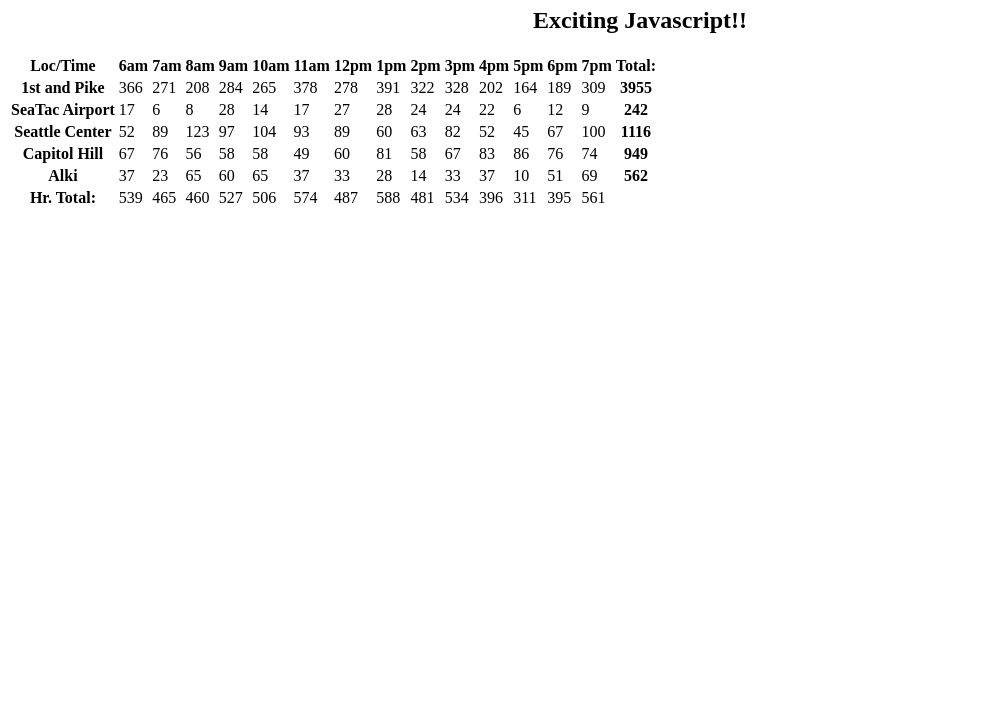
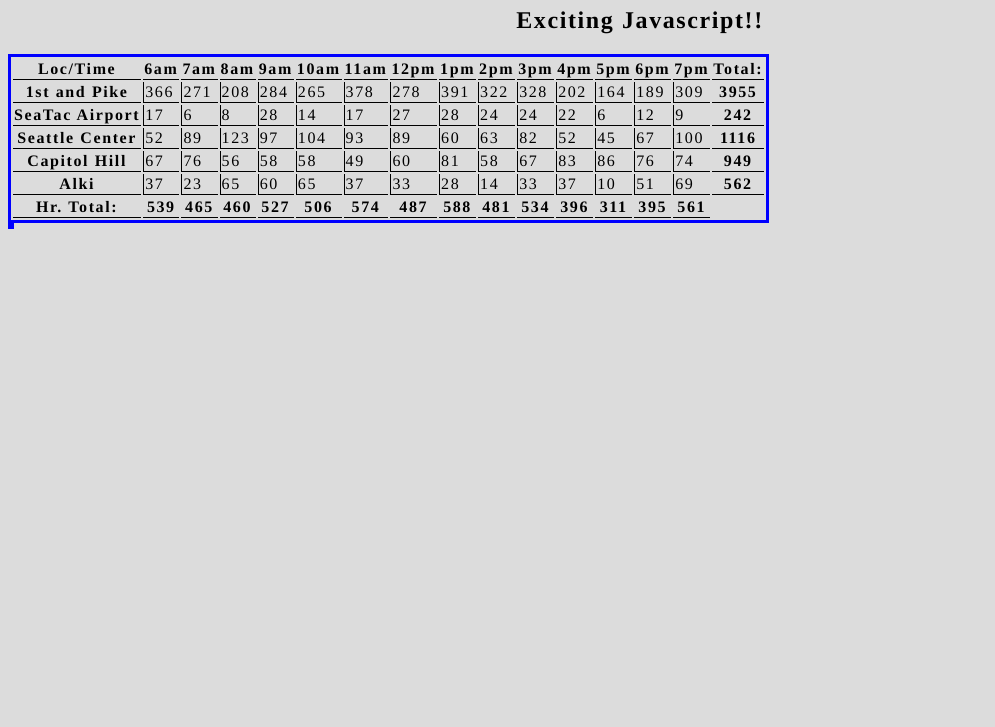
Before and after one commit to han8909227/Salmon-Cookie, a plain HTML site: page sales.html in a window 1280 px wide. Shown: the part 73-800 px from the top of the page, without its empty margins (0-995 px from the left). Drawn offline with Linux system fonts and the light colour scheme.

Commit message:
added styling for the table

```diff
--- a/app.js
+++ b/app.js
@@ -132,9 +132,9 @@ function footerSum(){
   salesTable.appendChild(trEl);
 
   for(var i = 0; i < time.length; i++){
-    var tdEl = document.createElement('td');
-    tdEl.textContent = hrSum[i];
-    trEl.appendChild(tdEl);
+    thEl = document.createElement('th');
+    thEl.textContent = hrSum[i];
+    trEl.appendChild(thEl);
     salesTable.appendChild(trEl);
 
   }
--- a/sales.html
+++ b/sales.html
@@ -2,6 +2,10 @@
 <html>
   <head>
     <meta charset="utf-8">
+    <link href="style.css" type="text/css" rel="stylesheet" />
+    <link href="https://fonts.googleapis.com/css?family=Zilla+Slab" rel="stylesheet">
+
+
     <title>Class Demo 7/17</title>
   </head>
   <body>
--- a/style.css
+++ b/style.css
@@ -65,6 +65,21 @@ a{
   color: red;
   text-transform: capitalize;
   padding: 6px 8px 5px 18px;
+}
+
+th{
+  border-bottom: 1px solid black;
+
+}
 
 
+table{
+
+  border: 3px solid blue;
 }
+
+td{
+  border-bottom: 1px solid black;
+  border-left: 1px solid black;
+
+}
```
